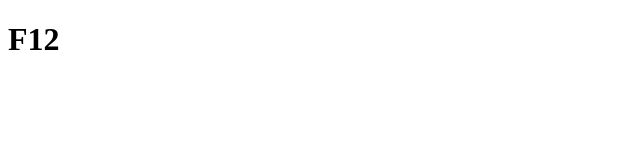
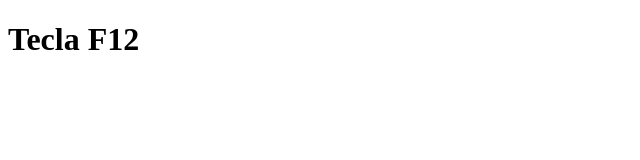
Before and after one commit to EmmanuelSantiago/if_else_elif_27_01_2021, a plain HTML site: page index.html in a window 1280 px wide. Shown: the whole page, without its empty margins (0-640 px from the left). Drawn offline with Linux system fonts and the light colour scheme.

Commit message:
correcion index

```diff
--- a/index.html
+++ b/index.html
@@ -7,6 +7,6 @@
     <script src="main.js"></script>
 </head>
 <body>
-    <h1>F12</h1>
+    <h1>Tecla F12</h1>
 </body>
 </html>
```
